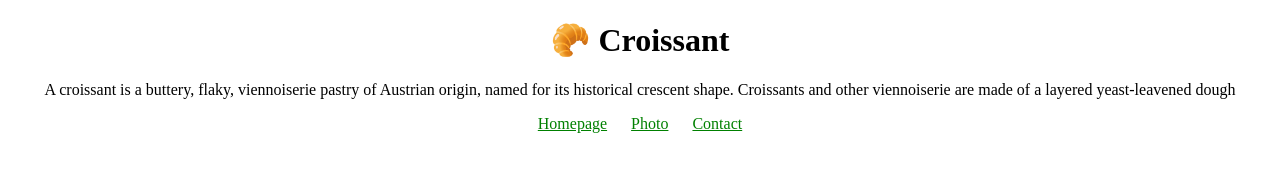
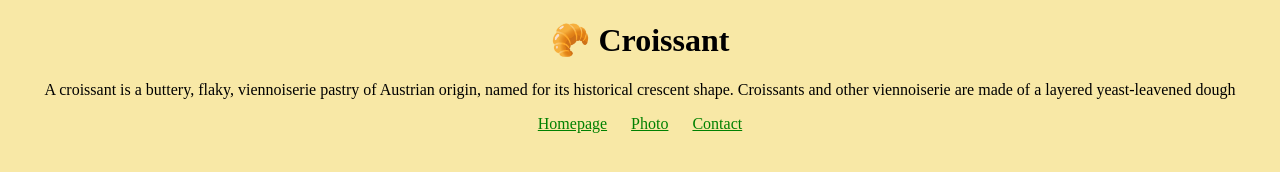
Before and after one commit to zanibao/croissant, a plain HTML site: page index.html in a window 1280 px wide. Drawn offline with Linux system fonts and the light colour scheme.

Commit message:
Background color added

```diff
--- a/css/styles.css
+++ b/css/styles.css
@@ -1,5 +1,5 @@
 body {
-  background: #fff;
+  background: #f8e8a6;
 }
 
 h1,
```
